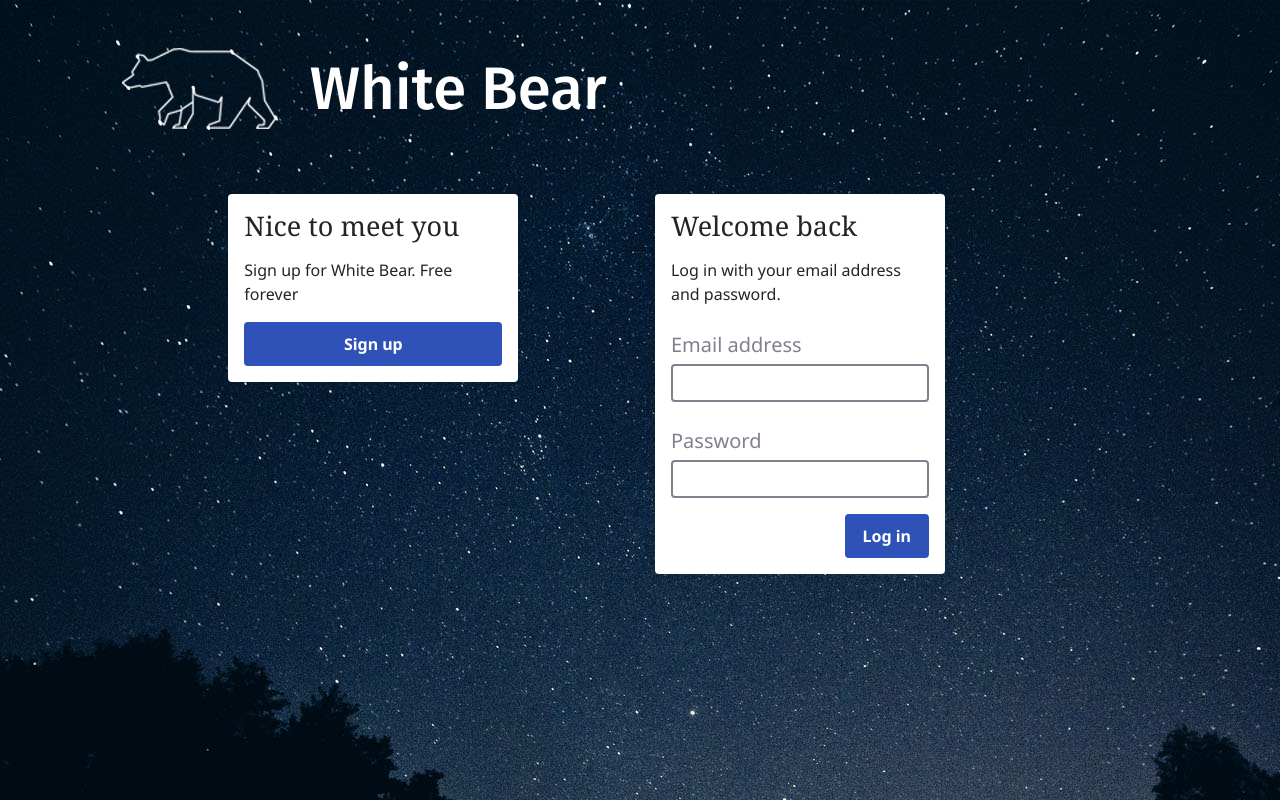
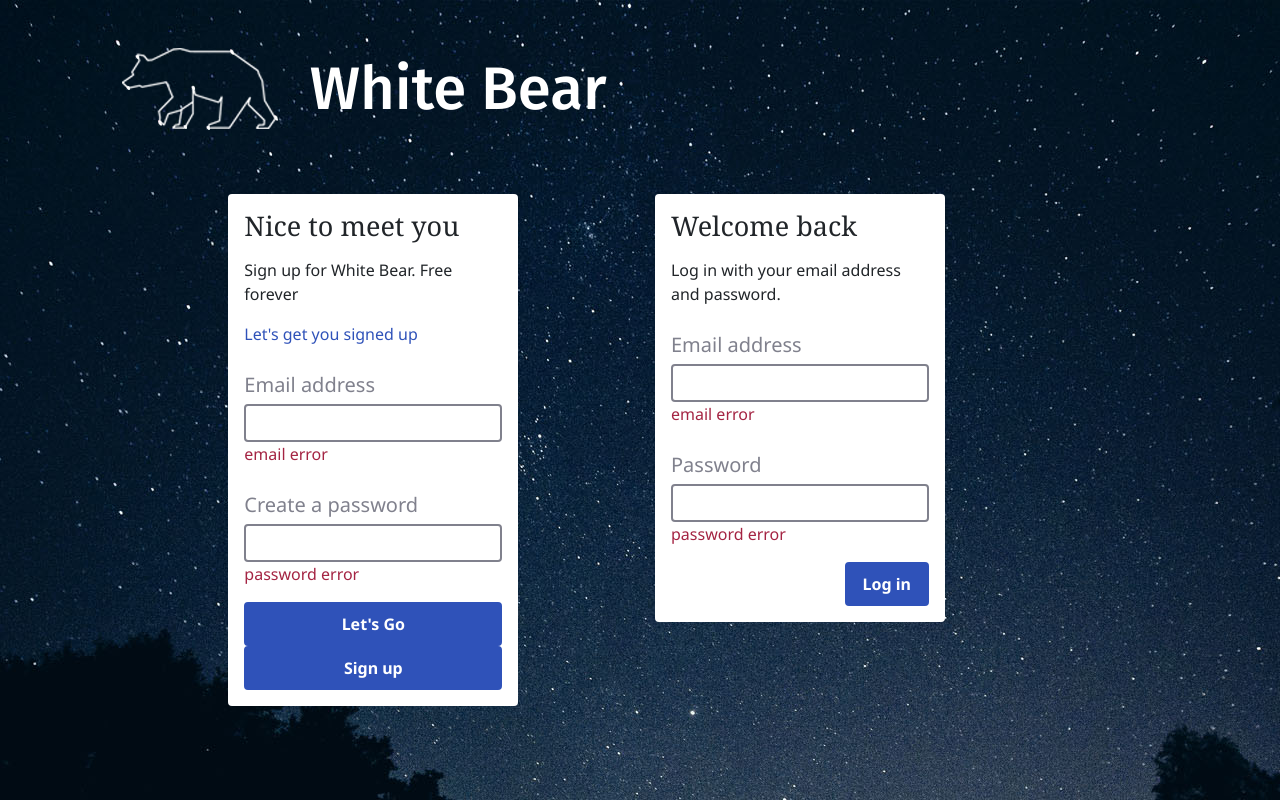
Before and after one commit to Chris-Fortier/white-bear-mpa, a React (Create React App) app: page / in a window 1280 px wide. Built offline with nearby package versions, Linux system fonts and the light colour scheme.

Commit message:
made hidden buttons always visible, made link through according to video, fixed navigation types

```diff
--- a/src/components/pages/CreateImagery.js
+++ b/src/components/pages/CreateImagery.js
@@ -46,7 +46,8 @@ export default function CreateImagery() {
                >
                   Back to answer
                </Link>
-               <button
+               <Link
+                  to="/create-answer"
                   className="float-right btn btn-primary btn-lg"
                   id="save-imagery"
                >
@@ -60,7 +61,7 @@ export default function CreateImagery() {
                      alt=""
                   />
                   Save
-               </button>
+               </Link>
             </div>
          </div>
          {/* <!-- end of buttons --> */}
--- a/src/components/pages/Edit.js
+++ b/src/components/pages/Edit.js
@@ -105,7 +105,7 @@ export default function Edit() {
          </div>
 
          {/* <!-- delete this card button --> */}
-         <div className="row mb-4 invisible" id="delete-button">
+         <div className="row mb-4" id="delete-button">
             <div className="col">
                <Link className="btn btn-outline-danger" to="/all-cards">
                   Delete this card
--- a/src/components/pages/Landing.js
+++ b/src/components/pages/Landing.js
@@ -35,7 +35,7 @@ export default function Landing() {
                      <h2 className="card-title">Nice to meet you</h2>
                      <p>Sign up for White Bear. Free forever</p>
                      <form
-                        className="mb-0 d-none needs-validation"
+                        className="mb-0 needs-validation"
                         id="sign-up-form"
                         noValidate
                      >
@@ -50,10 +50,7 @@ export default function Landing() {
                               id="new-email-input"
                               required
                            />
-                           <div
-                              className="d-none text-danger"
-                              id="new-email-error"
-                           >
+                           <div className="text-danger" id="new-email-error">
                               email error
                            </div>
                         </div>
@@ -67,10 +64,7 @@ export default function Landing() {
                               id="new-password-input"
                               required
                            />
-                           <div
-                              className="d-none text-danger"
-                              id="new-password-error"
-                           >
+                           <div className="text-danger" id="new-password-error">
                               password error
                            </div>
                         </div>
@@ -81,12 +75,13 @@ export default function Landing() {
                            Let's Go
                         </button>
                      </form>
-                     <button
+                     <Link
+                        to="/create-answer"
                         className="btn btn-success float-right"
                         id="sign-up-button"
                      >
                         Sign up
-                     </button>
+                     </Link>
                   </div>
                </div>
                <div className="offset-1 col-10 offset-sm-2 col-sm-8 offset-md-1 col-md-4 offset-lg-1 col-lg-3 offset-xl-1 col-xl-3">
@@ -106,7 +101,7 @@ export default function Landing() {
                               required
                            />
                            <div
-                              className="d-none text-danger"
+                              className="text-danger"
                               id="existing-email-error"
                            >
                               email error
@@ -123,7 +118,7 @@ export default function Landing() {
                               required
                            />
                            <div
-                              className="d-none text-danger"
+                              className="text-danger"
                               id="existing-password-error"
                            >
                               password error
--- a/src/components/pages/ReviewAnswer.js
+++ b/src/components/pages/ReviewAnswer.js
@@ -43,7 +43,7 @@ export default function ReviewAnswer() {
                   >
                      Needs work
                   </Link>
-                  <Link className="btn btn-primary" to="/review-empty">
+                  <Link className="btn btn-primary" to="/review-imagery">
                      <img
                         src={thumbsUpIcon}
                         width="20px"
--- a/src/components/pages/ReviewImagery.js
+++ b/src/components/pages/ReviewImagery.js
@@ -21,7 +21,9 @@ export default function ReviewImagery() {
 
          <div className="row mb-4">
             <div className="col">
-               <button className="btn btn-link">Previous card</button>
+               <Link to="/review-answer" className="btn btn-link">
+                  Previous card
+               </Link>
                <div className="float-right">
                   <Link
                      to="/review-answer"
--- a/src/components/ui/Navigation.js
+++ b/src/components/ui/Navigation.js
@@ -8,7 +8,7 @@ export default function Navigation() {
       // test if we are on the create tab, if so return the tab-active class
       if (
          url.indexOf("create-imagery") > 0 ||
-         url.indexOf("create-asnswer") > 0
+         url.indexOf("create-answer") > 0
       ) {
          return "tab-active";
       } else return "";
@@ -18,7 +18,7 @@ export default function Navigation() {
       // test if we are on the review tab, if so return the tab-active class
       if (
          url.indexOf("review-imagery") > 0 ||
-         url.indexOf("review-asnswer") > 0 ||
+         url.indexOf("review-answer") > 0 ||
          url.indexOf("review-empty") > 0
       ) {
          return "tab-active";
```
